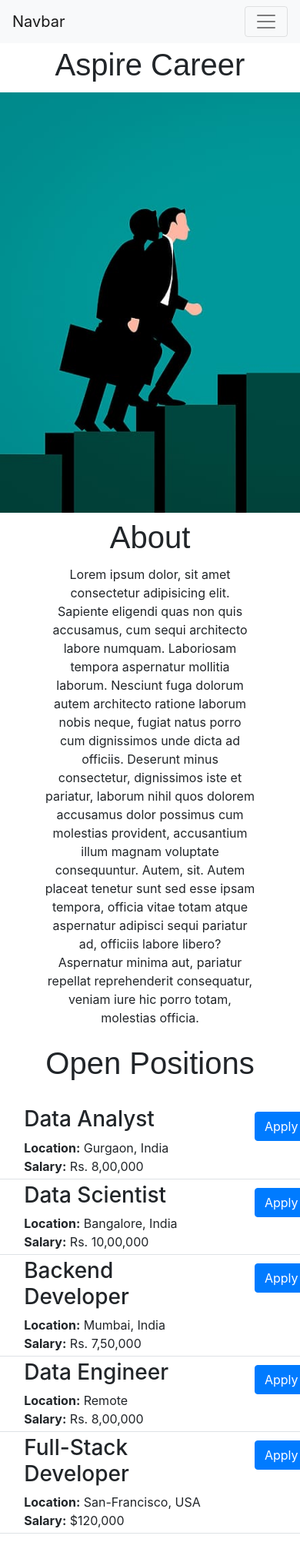
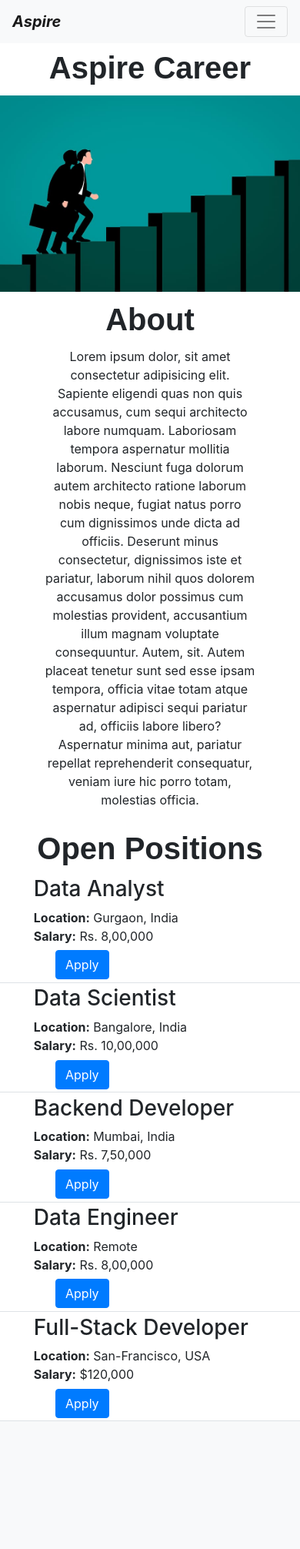
Before and after one commit to kanishkmunot/Flask-Kani, a Flask app: page / in a window 390 px wide; the page is wider, and only the part inside the window is pictured. Shown: that part at 77% size. After the commit the page ends 1846 px from the top of that part, so only its background shows below. Run offline with Flask 3, Linux system fonts and the light colour scheme.

Commit message:
made the webpage responsive

```diff
--- a/templates/home.html
+++ b/templates/home.html
@@ -1,4 +1,4 @@
-<!doctype html>
+<!DOCTYPE html>
 <html lang="en">
 <head>
     <!-- Required meta tags -->
@@ -10,93 +10,86 @@
 
     <title>Hello, world!</title>
     <style>
-        h1{
-            padding-top: 1%;
+        h1 {
             text-align: center;
             font-size: 40px;
             font-family: Arial, Helvetica, sans-serif;
-            font-weight: normal;
+            font-weight: bold;
+        padding-top: 2%;
         }
-        h2{
-            padding-top: 2%;
+
+        h2 {
             text-align: center;
             font-size: 40px;
             font-family: Arial, Helvetica, sans-serif;
-            font-weight: normal;
+            font-weight: bold;
+            padding-top: 3%;
         }
+
         img.centered {
             display: block;
             margin: 0 auto;
             padding-top: 1%;
+            max-width: 100%;
+            height: auto;
         }
 
-        p{
+        p {
             text-align: center;
             padding: 1% 15% 0% 15%;
         }
-        .job-openings{
+
+        .job-openings {
             padding: 1% 8% 1% 8%;
         }
-        .apply{
+
+        .apply {
             padding: 2% 0% 0% 13%;
         }
 
     </style>
 </head>
 <body>
-    <nav class="navbar navbar-expand-lg navbar-light bg-light">
-        <div class="container-fluid">
-          <a class="navbar-brand" href="#">Navbar</a>
-          <button class="navbar-toggler" type="button" data-bs-toggle="collapse" data-bs-target="#navbarSupportedContent" aria-controls="navbarSupportedContent" aria-expanded="false" aria-label="Toggle navigation">
-            <span class="navbar-toggler-icon"></span>
-          </button>
-          <div class="collapse navbar-collapse" id="navbarSupportedContent">
-            <ul class="navbar-nav me-auto mb-2 mb-lg-0">
-              <li class="nav-item">
-                <a class="nav-link active" aria-current="page" href="#">Home</a>
-              </li>
-              <li class="nav-item">
-                <a class="nav-link active" aria-current="page" href="#">About</a>
-              </li>
-              <li class="nav-item">
-                <a class="nav-link" href="#">Link</a>
-              </li>
-            </ul>
-            <form class="d-flex">
-              <input class="form-control me-2" type="search" placeholder="Search" aria-label="Search">
-              <button class="btn btn-outline-success" type="submit">Search</button>
-            </form>
-          </div>
-        </div>
-      </nav>
 
+  {% include 'nav.html' %}
 <h1>Aspire Career</h1>
-    <img src="{{ url_for('static', filename='career.jpg') }}" alt="Description of the image" width="800" height="550" class="centered">
+<img src="{{ url_for('static', filename='career.jpg') }}" alt="Description of the image" class="centered">
 <h2>About</h2>
 
-        <p>Lorem ipsum dolor, sit amet consectetur adipisicing elit. Sapiente eligendi quas non quis accusamus, cum sequi architecto labore numquam. Laboriosam tempora aspernatur mollitia laborum. Nesciunt fuga dolorum autem architecto ratione laborum nobis neque, fugiat natus porro cum dignissimos unde dicta ad officiis. Deserunt minus consectetur, dignissimos iste et pariatur, laborum nihil quos dolorem accusamus dolor possimus cum molestias provident, accusantium illum magnam voluptate consequuntur. Autem, sit. Autem placeat tenetur sunt sed esse ipsam tempora, officia vitae totam atque aspernatur adipisci sequi pariatur ad, officiis labore libero? Aspernatur minima aut, pariatur repellat reprehenderit consequatur, veniam iure hic porro totam, molestias officia.</p>
+<p>Lorem ipsum dolor, sit amet consectetur adipisicing elit. Sapiente eligendi quas non quis accusamus, cum sequi
+    architecto labore numquam. Laboriosam tempora aspernatur mollitia laborum. Nesciunt fuga dolorum autem architecto
+    ratione laborum nobis neque, fugiat natus porro cum dignissimos unde dicta ad officiis. Deserunt minus
+    consectetur, dignissimos iste et pariatur, laborum nihil quos dolorem accusamus dolor possimus cum molestias
+    provident, accusantium illum magnam voluptate consequuntur. Autem, sit. Autem placeat tenetur sunt sed esse ipsam
+    tempora, officia vitae totam atque aspernatur adipisci sequi pariatur ad, officiis labore libero? Aspernatur
+    minima aut, pariatur repellat reprehenderit consequatur, veniam iure hic porro totam, molestias officia.</p>
 
 <h2>Open Positions</h2>
-    <p>
-
+<div class="container">
     {% for job in jobs %}
         <div class="row job-openings border-bottom">
-        <div class="col-9">
+            <div class="col-md-9">
                 <div><h3>{{job['title']}}</h3></div>
                 <div><b>Location:</b> {{job['location']}}</div>
                 <div><b>Salary:</b> {{job['salary']}}</div>
             </div>
-        <div class="col-3 apply">
+            <div class="col-md-3 apply">
                 <button type="button" class="btn btn-primary">Apply</button>
             </div>
         </div>
     {% endfor %}
+</div>
 
-    </p>
 <!-- Optional JavaScript -->
 <!-- jQuery first, then Popper.js, then Bootstrap JS -->
-    <script src="https://code.jquery.com/jquery-3.4.1.slim.min.js" integrity="sha384-J6qa4849blE2+poT4WnyKhv5vZF5SrPo0iEjwBvKU7imGFAV0wwj1yYfoRSJoZ+n" crossorigin="anonymous"></script>
-    <script src="https://cdn.jsdelivr.net/npm/popper.js@1.16.0/dist/umd/popper.min.js" integrity="sha384-Q6E9RHvbIyZFJoft+2mJbHaEWldlvI9IOYy5n3zV9zzTtmI3UksdQRVvoxMfooAo" crossorigin="anonymous"></script>
-    <script src="https://cdn.jsdelivr.net/npm/bootstrap@4.4.1/dist/js/bootstrap.min.js" integrity="sha384-wfSDF2E50Y2D1uUdj0O3uMBJnjuUD4Ih7YwaYd1iqfktj0Uod8GCExl3Og8ifwB6" crossorigin="anonymous"></script>
+<script src="https://code.jquery.com/jquery-3.4.1.slim.min.js"
+        integrity="sha384-J6qa4849blE2+poT4WnyKhv5vZF5SrPo0iEjwBvKU7imGFAV0wwj1yYfoRSJoZ+n"
+        crossorigin="anonymous"></script>
+<script src="https://cdn.jsdelivr.net/npm/popper.js@1.16.0/dist/umd/popper.min.js"
+        integrity="sha384-Q6E9RHvbIyZFJoft+2mJbHaEWldlvI9IOYy5n3zV9zzTtmI3UksdQRVvoxMfooAo"
+        crossorigin="anonymous"></script>
+<script src="https://cdn.jsdelivr.net/npm/bootstrap@4.4.1/dist/js/bootstrap.min.js"
+        integrity="sha384-wfSDF2E50Y2D1uUdj0O3uMBJnjuUD4Ih7YwaYd1iqfktj0Uod8GCExl3Og8ifwB6"
+        crossorigin="anonymous"></script>
 </body>
 </html>
--- /dev/null
+++ b/templates/nav.html
@@ -0,0 +1,48 @@
+<!-- <nav class="navbar navbar-expand-lg navbar-light bg-light">
+    <div class="container-fluid">
+      <a class="navbar-brand" href="#">Navbar</a>
+      <button class="navbar-toggler" type="button" data-bs-toggle="collapse" data-bs-target="#navbarSupportedContent" aria-controls="navbarSupportedContent" aria-expanded="false" aria-label="Toggle navigation">
+        <span class="navbar-toggler-icon"></span>
+      </button>
+      <div class="collapse navbar-collapse" id="navbarSupportedContent">
+        <ul class="navbar-nav me-auto mb-2 mb-lg-0">
+          <li class="nav-item">
+            <a class="nav-link active" aria-current="page" href="#">Home</a>
+          </li>
+          <li class="nav-item">
+            <a class="nav-link active" aria-current="page" href="#">About</a>
+          </li>
+          <li class="nav-item">
+            <a class="nav-link" href="#">Link</a>
+          </li>
+        </ul>
+        <form class="d-flex">
+          <input class="form-control me-2" type="search" placeholder="Search" aria-label="Search">
+          <button class="btn btn-outline-success" type="submit">Search</button>
+        </form>
+      </div>
+    </div>
+  </nav> -->
+
+  <nav class="navbar navbar-expand-lg navbar-light bg-light">
+    <div class="container-fluid">
+      <a class="navbar-brand" href="#"><b><i>Aspire</i></b></a>
+      <button class="navbar-toggler" type="button" data-bs-toggle="collapse" data-bs-target="#navbarSupportedContent" aria-controls="navbarSupportedContent" aria-expanded="false" aria-label="Toggle navigation">
+        <span class="navbar-toggler-icon"></span>
+      </button>
+      <div class="collapse navbar-collapse" id="navbarSupportedContent">
+        <ul class="navbar-nav ml-auto">
+          <li class="nav-item">
+            <a class="nav-link active" aria-current="page" href="#">Home</a>
+          </li>
+          <li class="nav-item">
+            <a class="nav-link" href="#">About</a>
+          </li>
+        </ul>
+        <form class="form-inline my-2 my-lg-0">
+          <input class="form-control mr-sm-2" type="search" placeholder="Search" aria-label="Search">
+          <button class="btn btn-outline-success btn-sm my-2 my-sm-0" type="submit">Search</button>
+        </form>
+      </div>
+    </div>
+  </nav>
```
Lines whose indentation alone changed are shown as unchanged.
